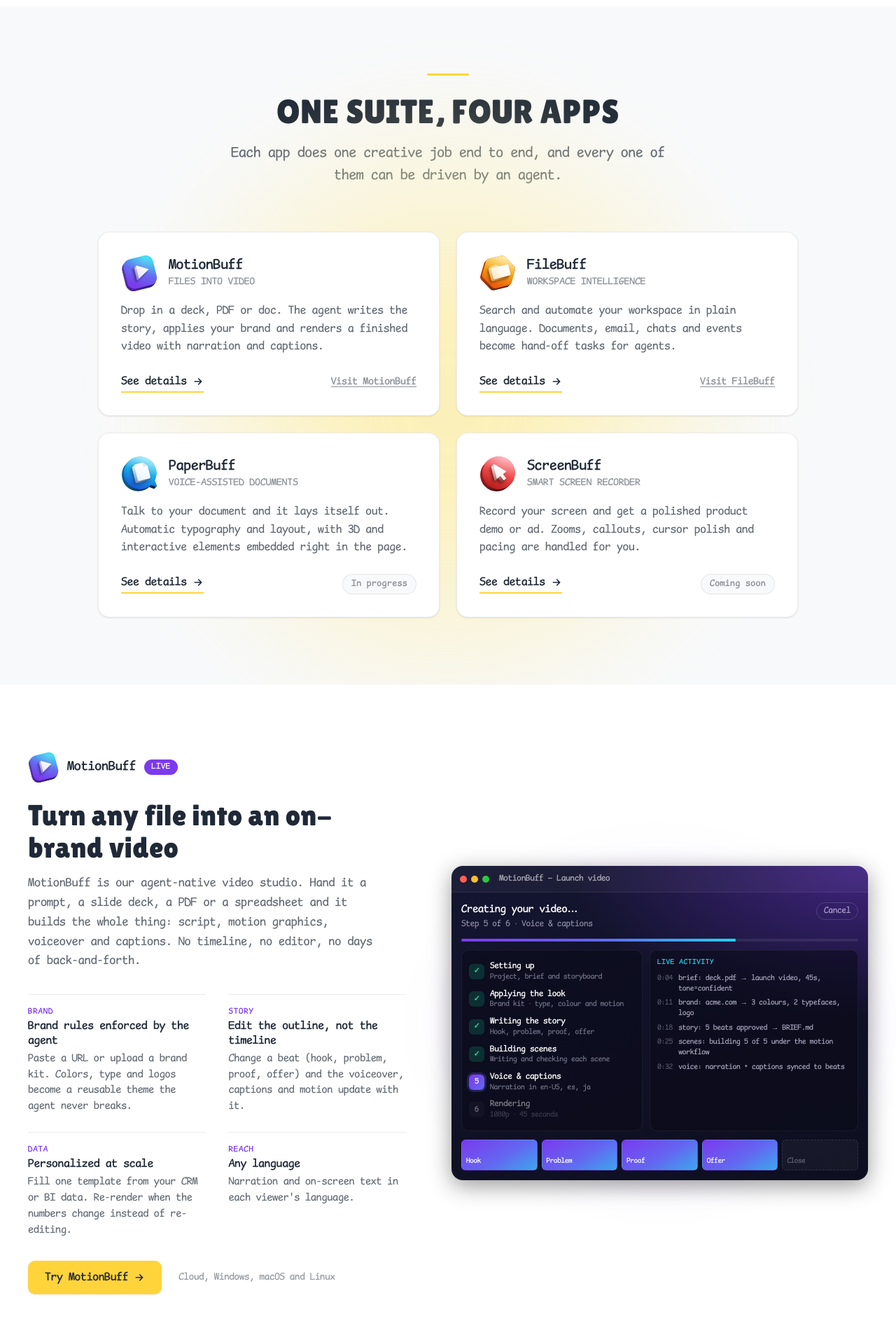
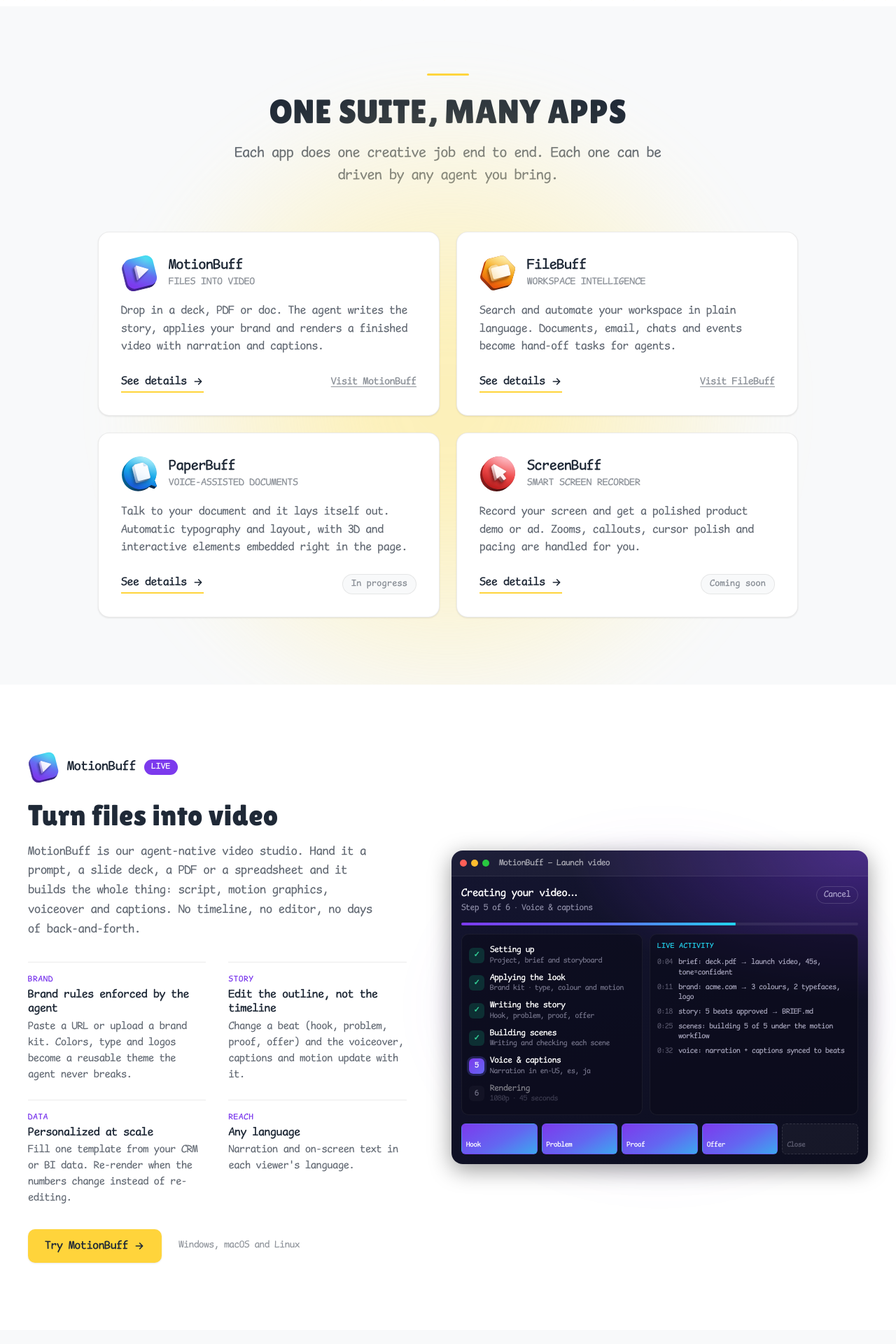
Before and after one commit to dieharders/homebrew-ai-website, a Next.js app: page / in a window 1280 px wide. Shown: the part 1120-3040 px from the top of the page at 70% size. Built offline with nearby package versions, Linux system fonts and the light colour scheme.

Commit message:
more edits

```diff
--- a/app/page.tsx
+++ b/app/page.tsx
@@ -266,8 +266,7 @@ export default function Home() {
         groupId: "industry",
         app: "ScreenBuff",
         title: "Product Ads from a Screen Recording",
-        description:
-          "Cut a 15-second ad and a full demo from the same take.",
+        description: "Cut a 15-second ad and a full demo from the same take.",
         expandedContent:
           "ScreenBuff (coming soon) adds the zooms, callouts and pacing, then exports landscape and vertical versions.",
       },
@@ -414,8 +413,8 @@ export default function Home() {
         {/* Suite overview — links out to each app's subdomain */}
         <AppSuite
           id="apps"
-          title="ONE SUITE, FOUR APPS"
-          subtitle="Each app does one creative job end to end, and every one of them can be driven by an agent."
+          title="ONE SUITE, MANY APPS"
+          subtitle="Each app does one creative job end to end. Each one can be driven by any agent you bring."
           background="alternate"
         />
 
@@ -492,7 +491,7 @@ export default function Home() {
           background="alternate"
           pattern="dots"
           title="ACROSS EVERY APP"
-          subtitle="What you get no matter which OpenBrew app you start with."
+          subtitle="What you get with every OpenBrew app."
           features={[
             {
               icon: "/icons/robot-face.png",
@@ -544,7 +543,7 @@ export default function Home() {
 
         <Plans
           id="pricing"
-          title="FREE TOOLS, PAID BUILDING BLOCKS"
+          title="FREE TOOLS, PAID MATERIALS"
           subtitle="The apps are free to use. Upgrade for premium assets, file types and features. No credits, ever."
           plans={[
             {
--- a/data/apps.tsx
+++ b/data/apps.tsx
@@ -63,7 +63,7 @@ export const APPS: T_App[] = [
     tagline: "Files into video",
     description:
       "Drop in a deck, PDF or doc. The agent writes the story, applies your brand and renders a finished video with narration and captions.",
-    headline: "Turn any file into an on-brand video",
+    headline: "Turn files into video",
     pitch:
       "MotionBuff is our agent-native video studio. Hand it a prompt, a slide deck, a PDF or a spreadsheet and it builds the whole thing: script, motion graphics, voiceover and captions. No timeline, no editor, no days of back-and-forth.",
     features: [
@@ -88,7 +88,7 @@ export const APPS: T_App[] = [
         text: "Narration and on-screen text in each viewer's language.",
       },
     ],
-    platforms: "Cloud, Windows, macOS and Linux",
+    platforms: "Windows, macOS and Linux",
     status: "live",
     icon: <MotionBuffIcon />,
     // The mark is a full tile of its own, so no tinted backing.
@@ -130,7 +130,7 @@ export const APPS: T_App[] = [
         text: "Each query, answer and action is logged with timestamps and attribution for compliance review.",
       },
     ],
-    platforms: "Windows, macOS and Linux · on-premise and air-gapped",
+    platforms: "Windows, macOS and Linux",
     status: "live",
     icon: <FileBuffIcon />,
     // The mark is a full tile of its own, so no tinted backing.
@@ -170,7 +170,7 @@ export const APPS: T_App[] = [
         text: "Share as a web page or export to PDF with the layout intact.",
       },
     ],
-    platforms: "In progress · desktop and web",
+    platforms: "Desktop and Web",
     status: "in-progress",
     icon: <PaperBuffIcon />,
     // The mark is a full tile of its own, so no tinted backing.
@@ -211,7 +211,7 @@ export const APPS: T_App[] = [
         text: "Export a long demo, a 15-second ad and a vertical social clip from the same recording.",
       },
     ],
-    platforms: "Coming soon · desktop",
+    platforms: "Desktop and Web",
     status: "soon",
     icon: <ScreenBuffIcon />,
     // The mark is a full tile of its own, so no tinted backing.
```
